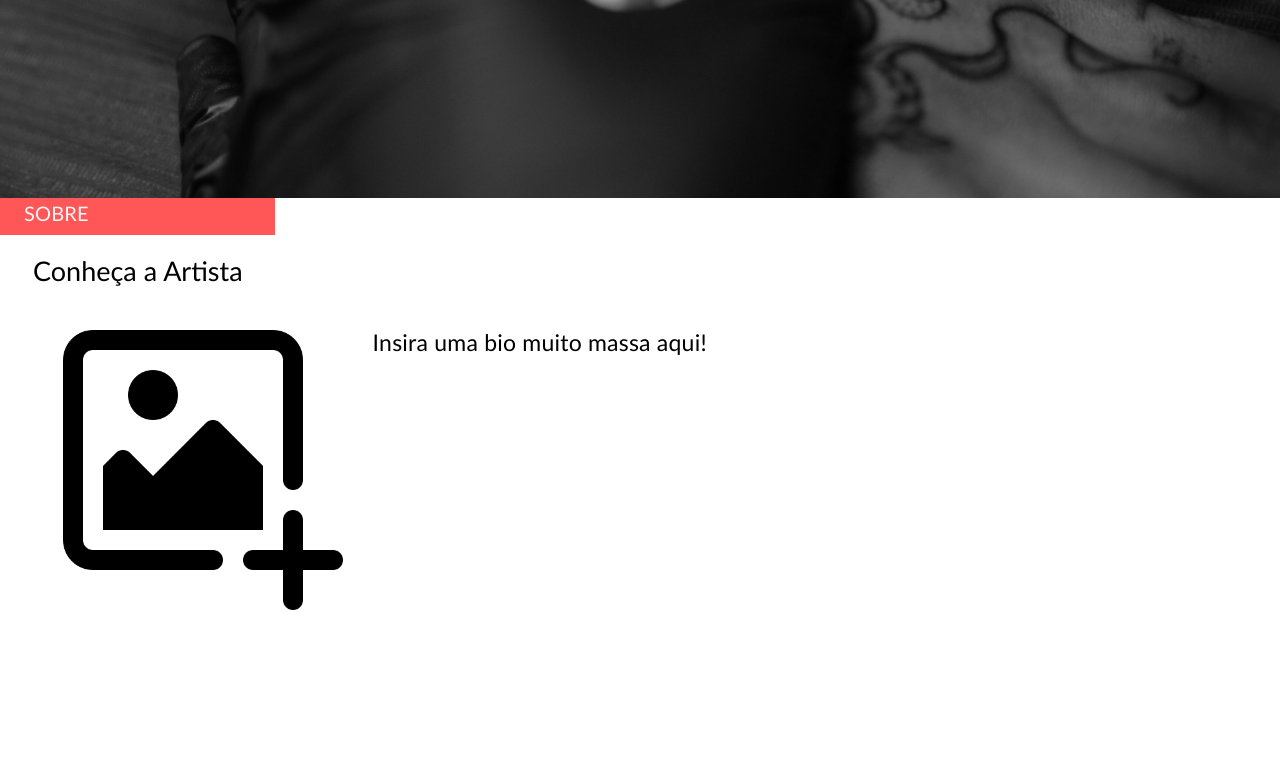
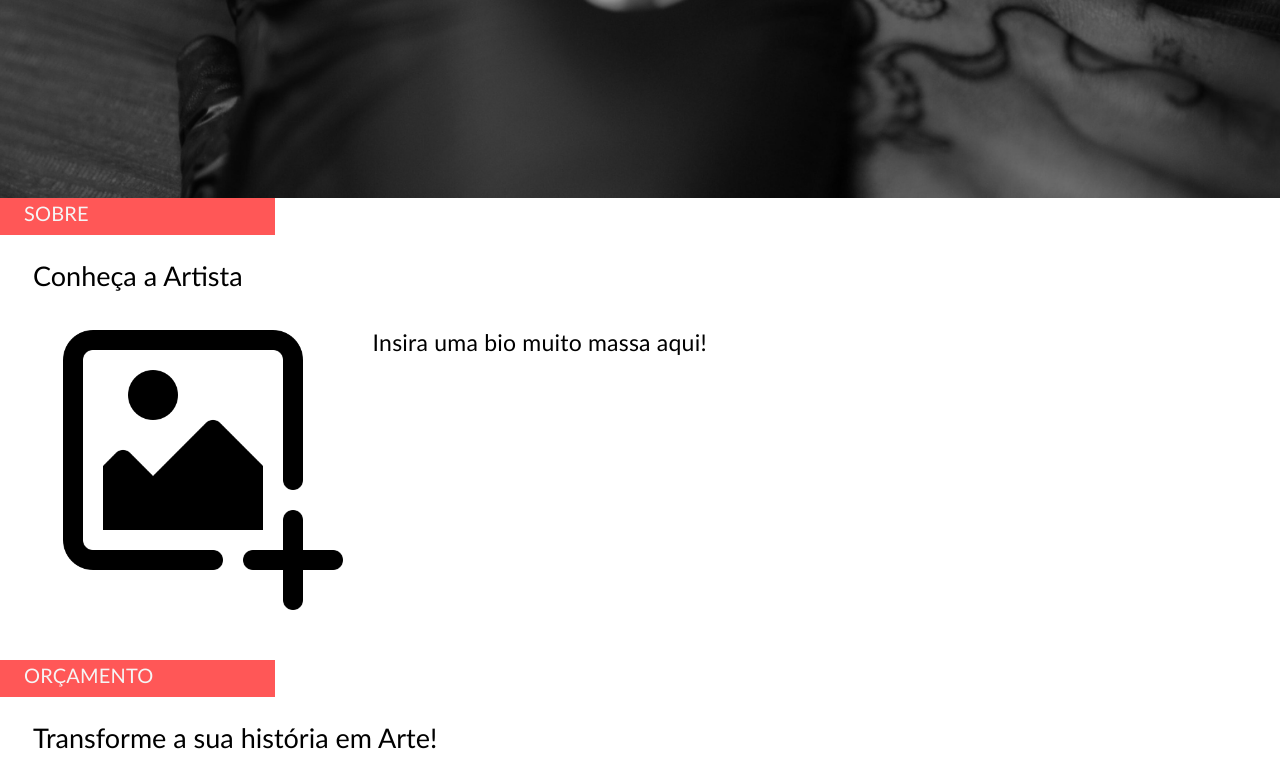
Before and after one commit to LuiseThome/mariTattooShop, a React (Vite) app in the folder mariTattoo/: page / in a window 1280 px wide. Shown: the part 651-1425 px from the top of the page. Before the commit the page ends 1281 px from the top, so only its background shows below. Built offline with nearby package versions, Linux system fonts and the light colour scheme.

Commit message:
[section-orca] Starting creating options for orçamento section

```diff
--- a/mariTattoo/src/App.jsx
+++ b/mariTattoo/src/App.jsx
@@ -1,6 +1,7 @@
 import { NavBar } from './Menu/NavBar'
 import { BgCover } from './Cover/BgCover'
 import { Sobre } from "./Sobre/Sobre"
+import { Orçamento } from "./Orçamento/Orçamento"
 import "/App.css"
 
 function App() {
@@ -10,6 +11,7 @@ function App() {
      <NavBar />
      <BgCover />
      <Sobre />
+     <Orçamento />
     </>
   )
 }
--- /dev/null
+++ b/mariTattoo/src/Orçamento/Orçamento.jsx
@@ -0,0 +1,53 @@
+import * as React from 'react';
+import { Box, Typography, Grid, InputLabel, MenuItem, FormControl, Select } from "@mui/material";
+import { SeparateAbout, TypeOrca, TypeTitle } from './Orçamento.style';
+
+export const Orçamento = () => {
+    const options = [
+        {
+            label: "Escolha uma opção",
+            id: 0,
+            value: ""
+        },
+        {
+            label: "Fine Line",
+            id: 1,
+            value: "Tatuagem feita em linhas finas e delicadas"
+        },
+        {
+            label: "Arte Exclusiva",
+            id: 2,
+            value: "Arte exclusiva, criada de forma única para você"
+        },
+        {
+            label: "Cobertura",
+            id: 3,
+            value: "Cobertura de tatuagens antigas ou cicatrizes"
+        }
+    ];
+
+    const [chose, setChose] = React.useState("");
+
+    const handleChange = (event) => {
+        setChose(event.target.value)
+    }
+
+    return (
+        <div>
+            <SeparateAbout component="section">
+                <TypeOrca>
+                    ORÇAMENTO
+                </TypeOrca>
+
+            </SeparateAbout>
+
+            <Grid container>
+                <TypeTitle variant="h3">
+                    Transforme a sua história em Arte!
+                </TypeTitle>
+            </Grid>
+
+        </div>
+
+    )
+}
--- /dev/null
+++ b/mariTattoo/src/Orçamento/Orçamento.style.js
@@ -0,0 +1,34 @@
+import {
+  styled,
+  Box,
+  Typography,
+  Grid,
+  InputLabel,
+  MenuItem,
+  FormControl,
+  Select,
+} from "@mui/material";
+
+export const SeparateAbout = styled(Box)({
+  height: "37px",
+  width: "275px",
+  backgroundColor: "#FF5757",
+});
+
+export const TypeOrca = styled(Typography)({
+  fontFamily: "Gill Sans",
+  fontWeight: "lighter",
+  color: "whitesmoke",
+  textAlign: "left",
+  marginLeft: "24px",
+  fontSize: "20px",
+});
+
+export const TypeTitle = styled(Typography)({
+  marginTop: "25px",
+  marginBottom: "20px",
+  marginLeft: "33px",
+  fontFamily: "Gill Sans",
+  fontSize: "27px",
+  fontWeight: "lighter",
+});
--- a/mariTattoo/src/Sobre/Sobre.style.js
+++ b/mariTattoo/src/Sobre/Sobre.style.js
@@ -18,7 +18,7 @@ export const TypeSection = styled(Typography)({
 });
 
 export const TitleArtista = styled(Typography)({
-  marginTop: "20px",
+  marginTop: "25px",
   marginBottom: "20px",
   marginLeft: "33px",
   fontFamily: "Gill Sans",
@@ -31,6 +31,7 @@ export const FotoArt = styled(CardMedia)({
   marginTop: "75px",
   alignSelf: "center",
   width: "25%",
+  marginBottom: "30px",
 });
 
 export const BioText = styled(Typography)({
```
